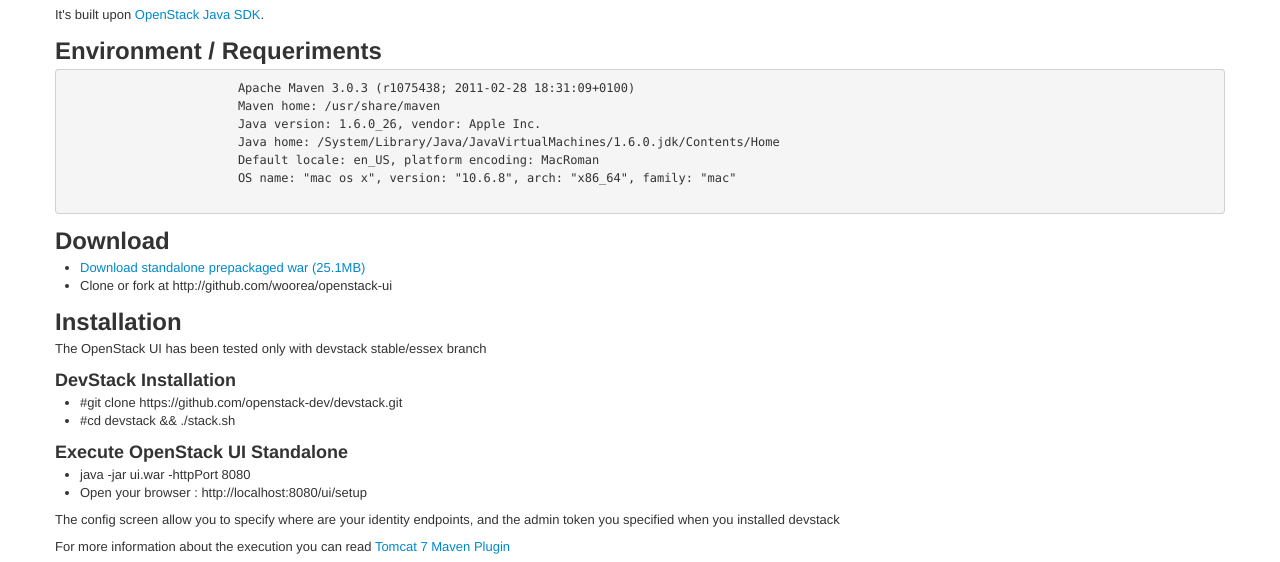
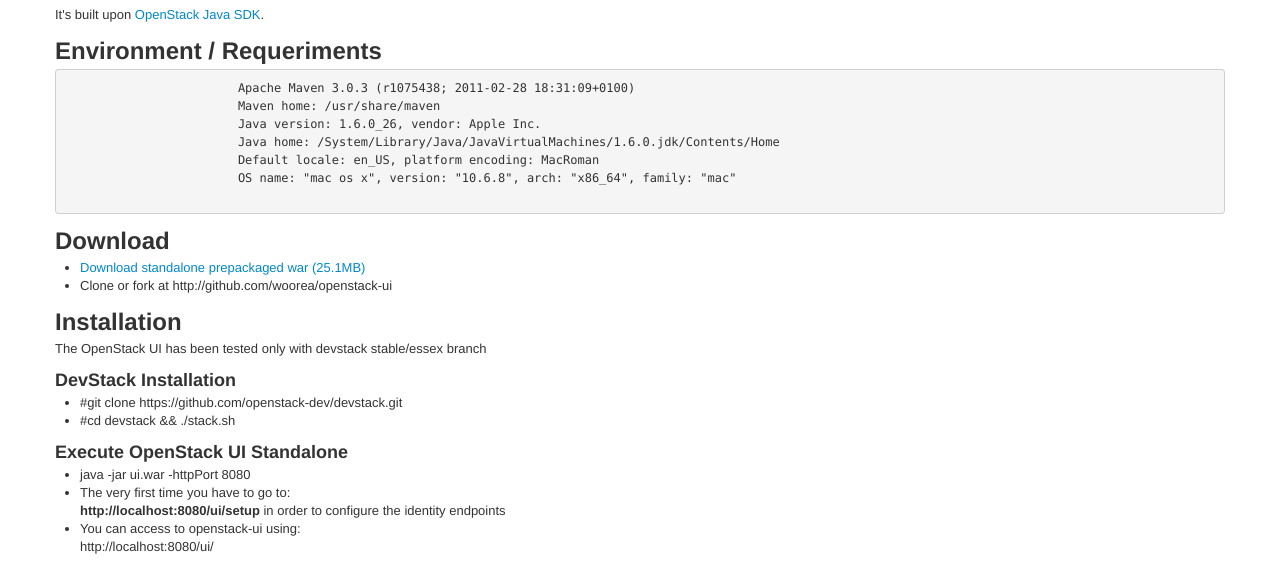
Before and after one commit to woorea/woorea.github.com, a plain HTML site: page openstack-ui/index.html in a window 1280 px wide. Shown: the part 153-715 px from the top of the page. Drawn offline with Linux system fonts and the light colour scheme.

Commit message:
added documentation

```diff
--- a/openstack-ui/index.html
+++ b/openstack-ui/index.html
@@ -86,7 +86,15 @@
 
 		<ul>
 			<li>java -jar ui.war -httpPort 8080</li>
-			<li>Open your browser : http://localhost:8080/ui/setup</li>
+			<li>
+				The very first time you have to go to:<br />
+				<strong>http://localhost:8080/ui/setup</strong>
+				in order to configure the identity endpoints
+			</li>
+			<li>
+				You can access to openstack-ui using:<br />
+				http://localhost:8080/ui/
+			</li>
 		</ul>
 
 		<p>The config screen allow you to specify where are your identity endpoints, and the admin token you specified when you installed devstack</p>
```
